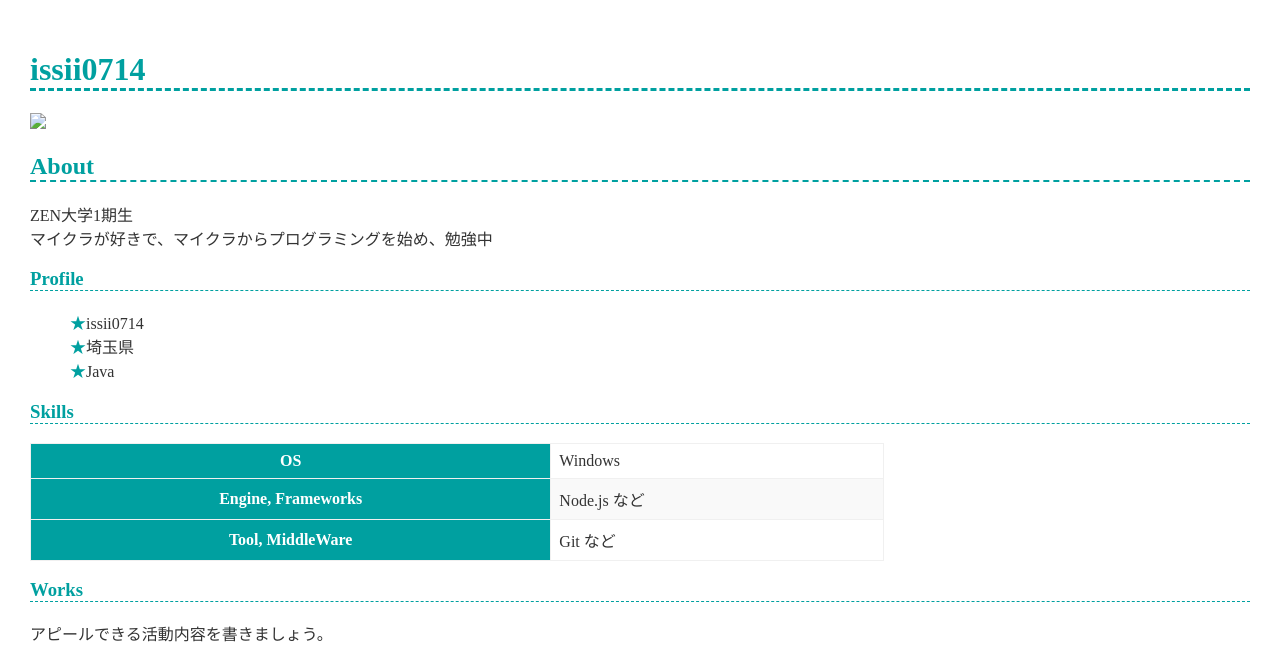
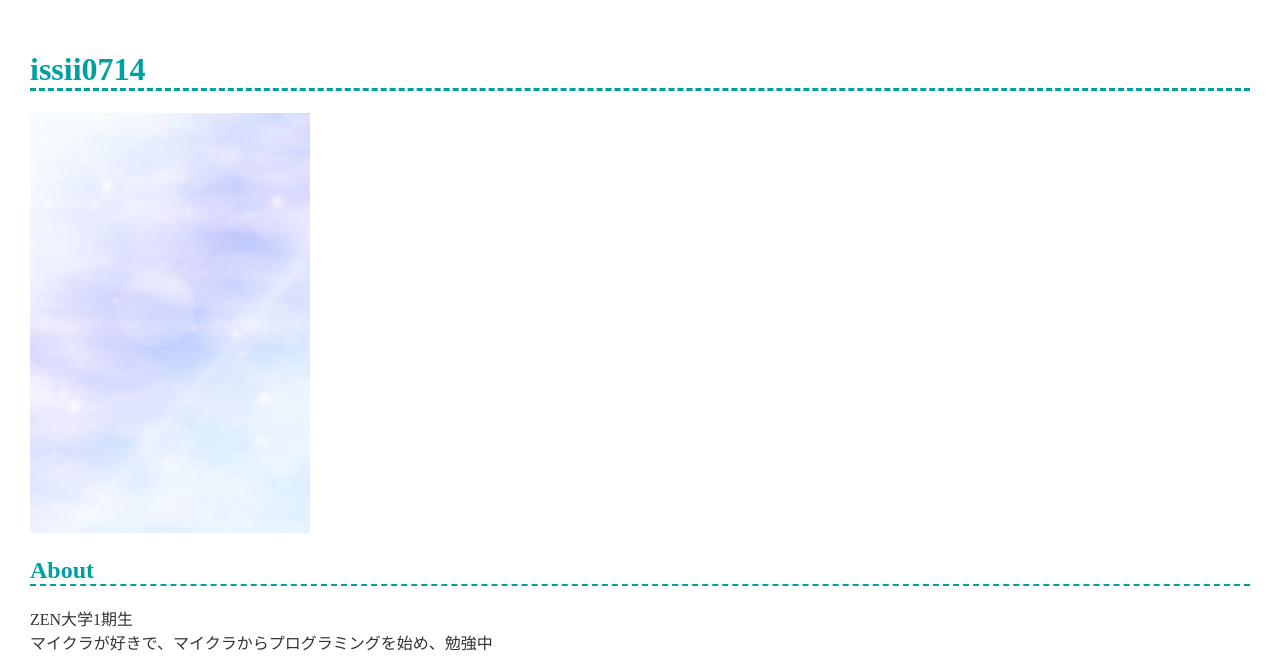
Before and after one commit to issii0714/issii0714.github.io, a plain HTML site: page index.html in a window 1280 px wide. Shown: the top 663 px of the page. Drawn offline with Linux system fonts and the light colour scheme.

Commit message:
HTMLの画像指定が間違っている問題を修正

```diff
--- a/index.html
+++ b/index.html
@@ -8,7 +8,7 @@
 	</head>
 	<body>
 		<h1>issii0714</h1>
-		<img src="profile_image.png" width="280">
+		<img src="profile_icon.jpg" width="280">
 
 		<h2>About</h2>
 		<p>
```
